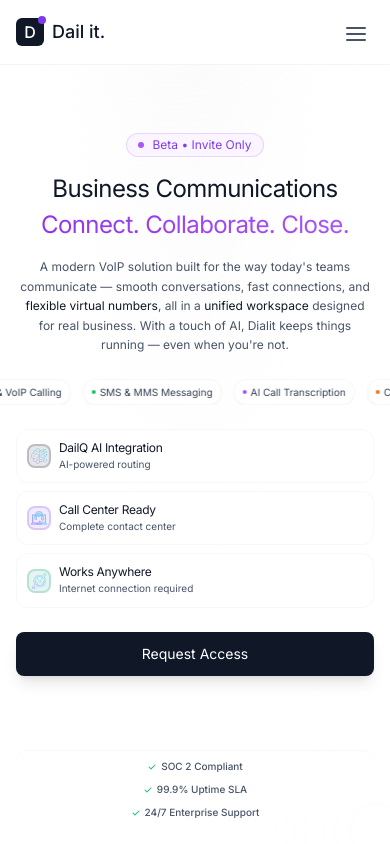
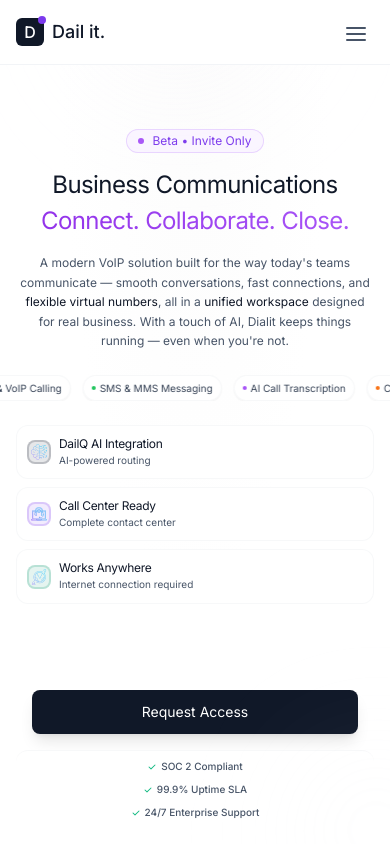
Before and after one commit to DailitOfficial/dailit-website, a Next.js app: page / in a window 390 px wide. Shown: the top 844 px of the page. Built offline with nearby package versions, Linux system fonts and the light colour scheme; no server answers; a web font is replaced by a local one.

Commit message:
fix(hero): final layout restructuring for responsive spacing

```diff
--- a/src/components/Hero.tsx
+++ b/src/components/Hero.tsx
@@ -36,9 +36,9 @@ const Hero = ({ onRequestAccess }: HeroProps) => {
       <div className="absolute inset-0 bg-[radial-gradient(ellipse_at_top,_var(--tw-gradient-stops))] from-gray-25 via-white to-white" />
 
       <div className="relative w-full px-4 sm:px-6 lg:px-8 flex-1 flex flex-col">
-        {/* Main content, centered vertically */}
-        <div className="flex-1 flex flex-col justify-center pt-16 md:pt-8">
-          <div className="text-center">
+        {/* Main content, centered with margin auto */}
+        <div className="my-auto">
+          <div className="text-center pt-16 md:pt-8">
             {/* Announcement Badge */}
             <div className="inline-flex items-center rounded-full px-3 py-1 text-xs font-normal bg-accent-50 text-accent-700 ring-1 ring-inset ring-accent-200 mb-4 sm:mb-6">
               <span className="relative flex h-1.5 w-1.5 mr-2">
@@ -211,9 +211,13 @@ const Hero = ({ onRequestAccess }: HeroProps) => {
                 </div>
               </div>
             </div>
+          </div>
+        </div>
 
+        {/* Bottom Group: CTA Button + Trust Indicators */}
+        <div className="pb-4">
           {/* CTA Section */}
-            <div className="max-w-md mx-auto mt-6 sm:mt-8">
+          <div className="max-w-md mx-auto px-4 sm:px-0 mb-4 sm:mb-6">
             <div className="flex justify-center">
               <Button
                 variant="primary"
@@ -225,12 +229,8 @@ const Hero = ({ onRequestAccess }: HeroProps) => {
               </Button>
             </div>
           </div>
-
-          </div>
-        </div>
-
           {/* Trust Indicators */}
-        <div className="relative pt-2 sm:pt-4 md:pt-6 pb-4">
+          <div className="relative">
             <div className="bg-white/90 backdrop-blur-sm border-t border-gray-200/30 py-2 sm:py-3 md:py-4 rounded-t-xl">
               <div className="max-w-7xl mx-auto px-4 sm:px-6 lg:px-8">
                 <div className="flex flex-col sm:flex-row flex-wrap items-center justify-center gap-2 sm:gap-3 md:gap-6 text-[10px] sm:text-xs md:text-sm text-gray-600">
@@ -251,6 +251,7 @@ const Hero = ({ onRequestAccess }: HeroProps) => {
                       <path fillRule="evenodd" d="M16.707 5.293a1 1 0 010 1.414l-8 8a1 1 0 01-1.414 0l-4-4a1 1 0 011.414-1.414L8 12.586l7.293-7.293a1 1 0 011.414 0z" clipRule="evenodd" />
                     </svg>
                     <span className="whitespace-nowrap font-medium">24/7 Enterprise Support</span>
+                  </div>
                 </div>
               </div>
             </div>
```
Lines whose indentation alone changed are shown as unchanged.
